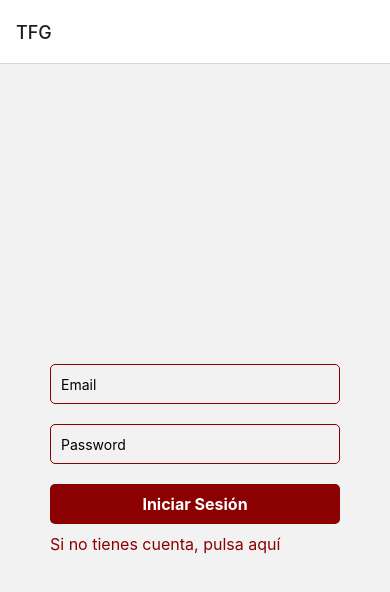
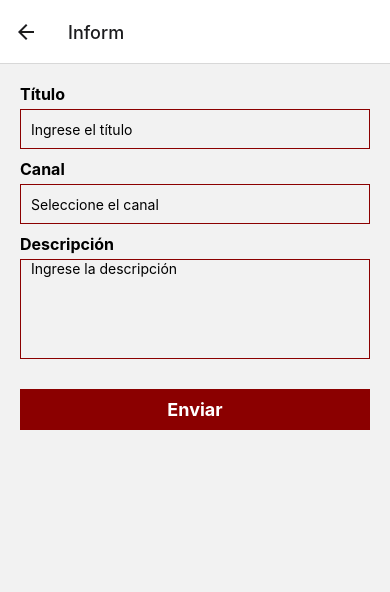
Before and after one commit to cvo5254/frontendMobileTFG, a React Native app: screen /Inform in a window 390 px wide. Shown: the top 592 px of the page. Built offline with nearby package versions, Linux system fonts and the light colour scheme.

Commit message:
Formulario de informe ya funcional

```diff
--- a/App.tsx
+++ b/App.tsx
@@ -3,6 +3,7 @@ import Login from './components/login';
 import Registro from './components/register';
 import Landing from './components/landing';
 import Footer from './components/footer';
+import Inform from './components/inform';
 import {NavigationContainer} from '@react-navigation/native';
 import {createNativeStackNavigator} from '@react-navigation/native-stack';
 import { UserProvider } from './UserContext';
@@ -22,6 +23,7 @@ function App(): JSX.Element {
           <Stack.Screen name="Register" component={Registro}/>
           <Stack.Screen name="Landing" component={Landing}/>
           <Stack.Screen name="Footer" component={Footer}/>
+          <Stack.Screen name="Inform" component={Inform}/>
         </Stack.Navigator>
       </NavigationContainer>
     </UserProvider>
--- a/components/footer.tsx
+++ b/components/footer.tsx
@@ -1,10 +1,16 @@
 import React from 'react';
 import { StyleSheet, View, TouchableOpacity, Text } from 'react-native';
+import { NavigationProp } from '@react-navigation/native';
+import type { ParamListBase } from '@react-navigation/native';
 
-const Footer = () => {
+interface FooterProps {
+    navigation: NavigationProp<ParamListBase>;
+  }
+
+  const Footer: React.FC<FooterProps> = ({ navigation })  => {
     const handleClick = () => {
-      // Aquí puedes realizar las acciones que deseas al hacer clic en el botón
-      console.log('Botón del footer clickeado');
+        navigation.navigate('Inform')
+        console.log('Botón del footer clickeado');
     };
 
     return (
--- a/components/inform.tsx
+++ b/components/inform.tsx
@@ -0,0 +1,137 @@
+import React, { useState, useEffect, useContext } from 'react';
+import { StyleSheet, View, TextInput, Text, TouchableOpacity } from 'react-native';
+import ModalComponent from './modal';
+import { UserContext } from '../UserContext';
+import { NavigationProp } from '@react-navigation/native';
+import type { ParamListBase } from '@react-navigation/native';
+
+interface InformProps {
+    navigation: NavigationProp<ParamListBase>;
+  }
+
+
+const Inform: React.FC<InformProps> = ({ navigation })  => {
+    const [title, setTitle] = useState('');
+    const [channel, setChannel] = useState('');
+    const [description, setDescription] = useState('');
+    const [message, setMessage] = useState('');
+    const { user } = useContext(UserContext);
+    const reporter_id = user ? user.id : null;
+
+    const handleSubmit = async () => {
+        try {
+          const response = await fetch("http://10.0.2.2:8000/api/crear_emergencia/", {
+            method: "POST",
+            headers: { "Content-type": "application/json" },
+            body: JSON.stringify({ title, description, channel, reporter_id }),
+          });
+          const data = await response.json();
+          console.log(data);
+
+          if (response.status === 200 || response.status === 201) {
+            setMessage(data.mensaje)
+          } else {
+            // El servidor respondió con un estado distinto de 200
+            // Aquí puedes manejar el error de acuerdo a tus necesidades
+          }
+        } catch (error) {
+          console.error('Ha ocurrido un error inesperado:', error);
+          // Aquí puedes manejar el error de acuerdo a tus necesidades
+        }
+      };
+
+    // Función para obtener los datos del canal mediante un fetch
+    /**const obtenerDatosCanal = () => {
+      // Realiza el fetch para obtener los datos del canal
+      // Ejemplo de cómo obtener datos:
+      fetch('https://api.example.com/canales')
+        .then(response => response.json())
+        .then(data => {
+          // Actualiza el estado de canal con los datos obtenidos
+          setCanal(data);
+        })
+        .catch(error => {
+          console.error('Error al obtener los datos del canal:', error);
+        });
+    };
+
+    // Ejecuta la función obtenerDatosCanal al montar el componente
+    useEffect(() => {
+      obtenerDatosCanal();
+    }, []);
+    */
+    return (
+      <View style={styles.container}>
+        <Text style={styles.label}>Título</Text>
+        <TextInput
+          style={styles.input}
+          value={title}
+          onChangeText={setTitle}
+          placeholder="Ingrese el título"
+        />
+
+        <Text style={styles.label}>Canal</Text>
+        <TextInput
+          style={styles.input}
+          value={channel}
+          onChangeText={setChannel}
+          placeholder="Seleccione el canal"
+        />
+
+        <Text style={styles.label}>Descripción</Text>
+        <TextInput
+          style={[styles.input, styles.textArea]}
+          value={description}
+          onChangeText={setDescription}
+          placeholder="Ingrese la descripción"
+          multiline={true}
+        />
+
+        <TouchableOpacity style={styles.button} onPress={handleSubmit}>
+          <Text style={styles.buttonText}>Enviar</Text>
+        </TouchableOpacity>
+        {message !== '' && (
+        <ModalComponent isOpen={true} onClose={() => {
+            setMessage('');
+            navigation.goBack();
+            }} message={message} />
+        )}
+      </View>
+    );
+  };
+
+  const styles = StyleSheet.create({
+    container: {
+      paddingHorizontal: 20,
+      paddingTop: 20,
+    },
+    label: {
+      fontSize: 16,
+      fontWeight: 'bold',
+      marginBottom: 5,
+    },
+    input: {
+      height: 40,
+      borderWidth: 1,
+      borderColor: '#8b0000',
+      marginBottom: 10,
+      paddingHorizontal: 10,
+    },
+    textArea: {
+      height: 100,
+      textAlignVertical: 'top',
+    },
+    button: {
+      backgroundColor: '#8b0000',
+      paddingVertical: 10,
+      alignItems: 'center',
+      marginTop: 20,
+    },
+    buttonText: {
+      color: '#ffffff',
+      fontSize: 18,
+      fontWeight: 'bold',
+    },
+  });
+  ``
+export default Inform;
--- a/components/landing.tsx
+++ b/components/landing.tsx
@@ -55,7 +55,7 @@ const Landing: React.FC<LandingProps> = ({ navigation })  => {
           keyExtractor={(item) => item.id.toString()}
         />
       </View>
-      <Footer/>
+      <Footer navigation={navigation}/>
       {errorMessage !== '' && (
         <ModalComponent isOpen={true} onClose={() => setErrorMessage('')} message={errorMessage} />
       )}
```
